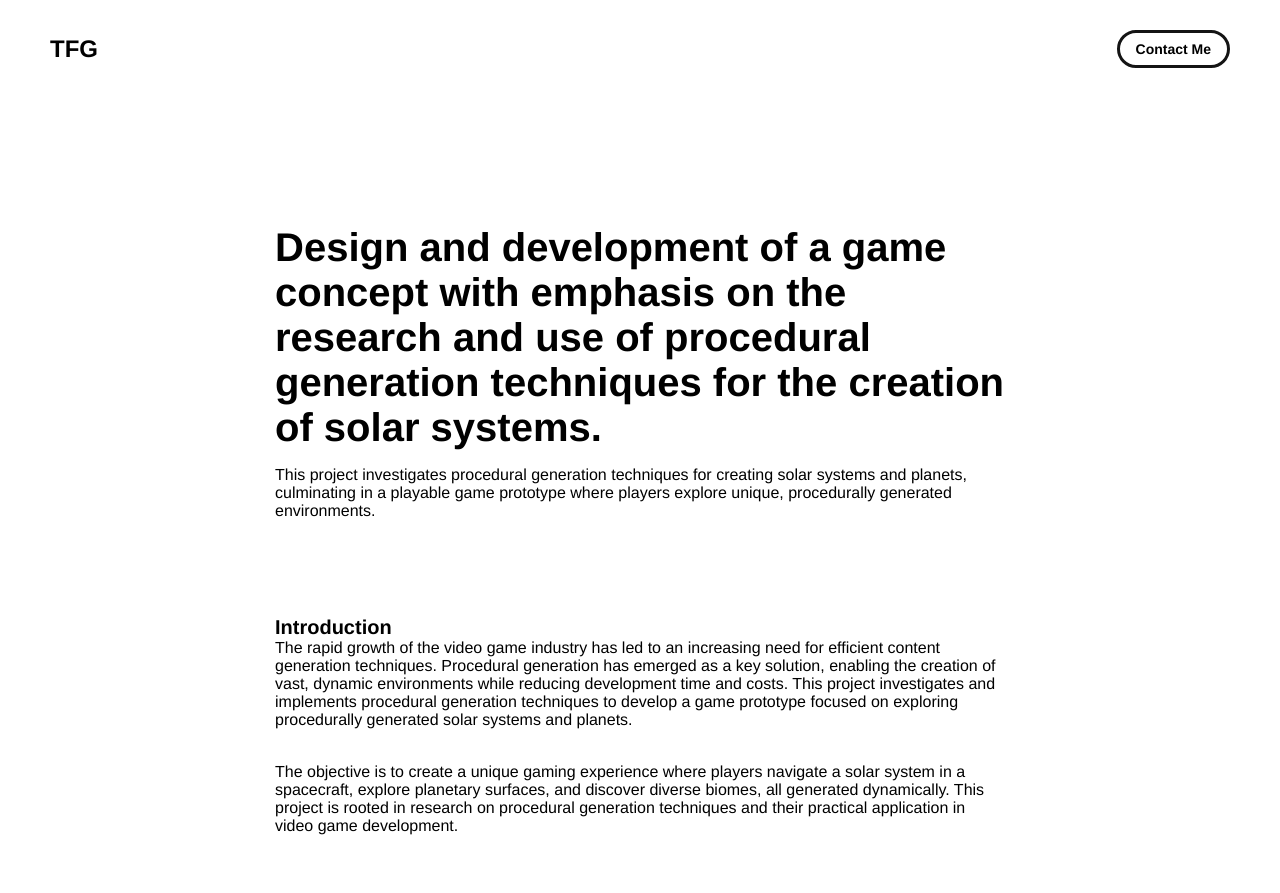
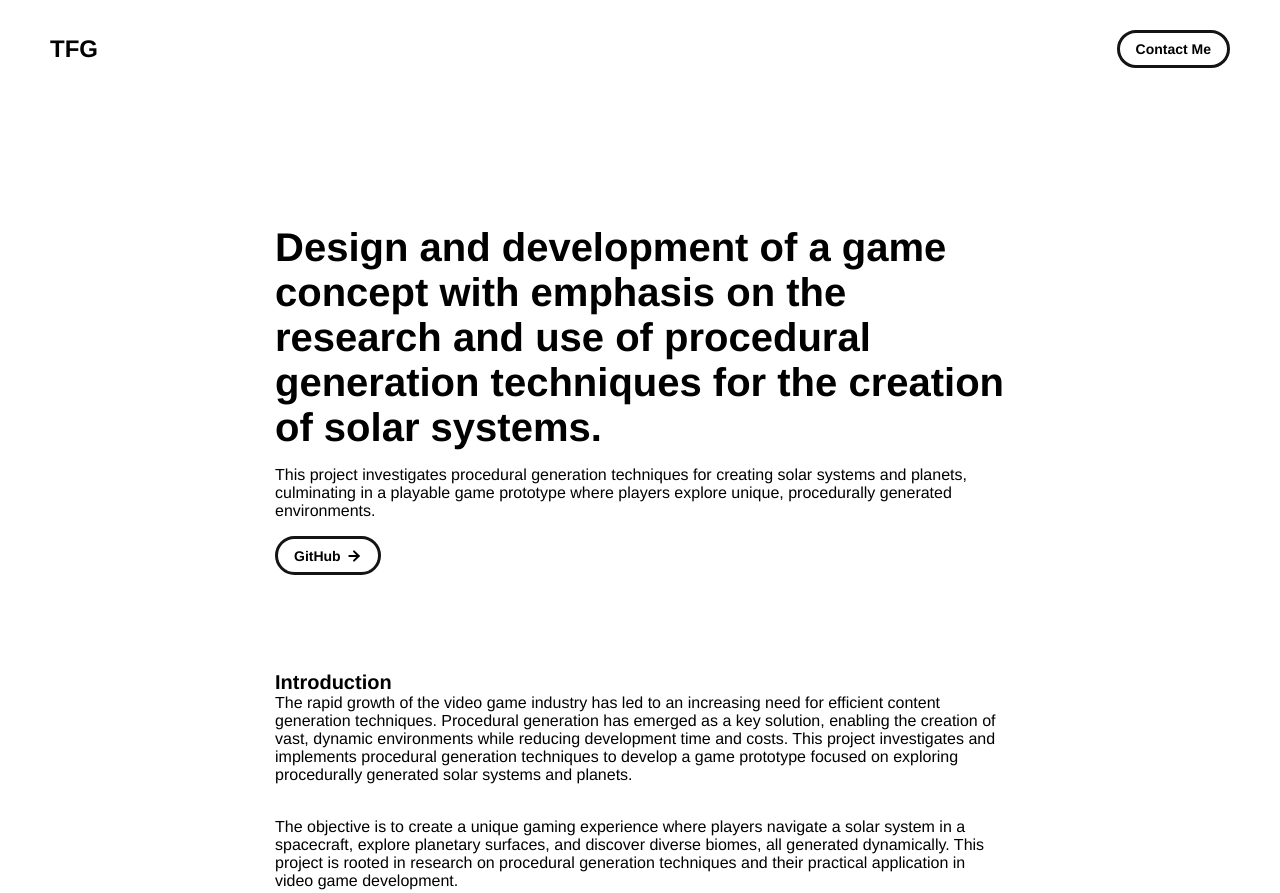
Before and after one commit to inigolens/inigolens.github.io, a plain HTML site: page project-pages/TFG.html in a window 1280 px wide. Shown: the top 893 px of the page. Drawn offline with Linux system fonts and the light colour scheme.

Commit message:
logo git

```diff
--- a/project-pages/TFG.html
+++ b/project-pages/TFG.html
@@ -70,6 +70,10 @@
           -->
         <div class="main-title">Design and development of a game concept with emphasis on the research and use of procedural generation techniques for the creation of solar systems.</div>
         <div class="body-text">This project investigates procedural generation techniques for creating solar systems and planets, culminating in a playable game prototype where players explore unique, procedurally generated environments.</div>
+        <a class="button" href="https://github.com/inigolens/Bachelor-s-Degree-Final-Project">
+          <span class="button-text">GitHub</span>
+          <image src="../assets/icons/arrow-right.svg" class="right-arrow-icon"/>
+        </a>
       </div>
 
       <!-- PROJECT DETAILS -->
```
Also changed, not shown: index.html (+5 -0 lines), assets/icons/github-logo-png_seeklogo-304612.png (added).
